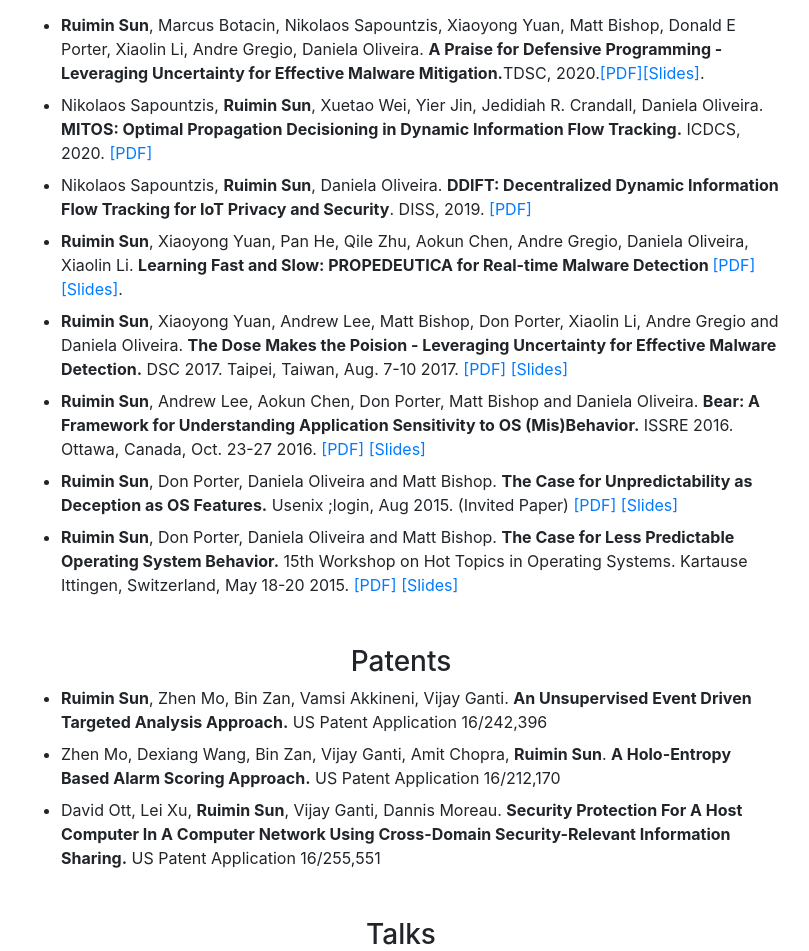
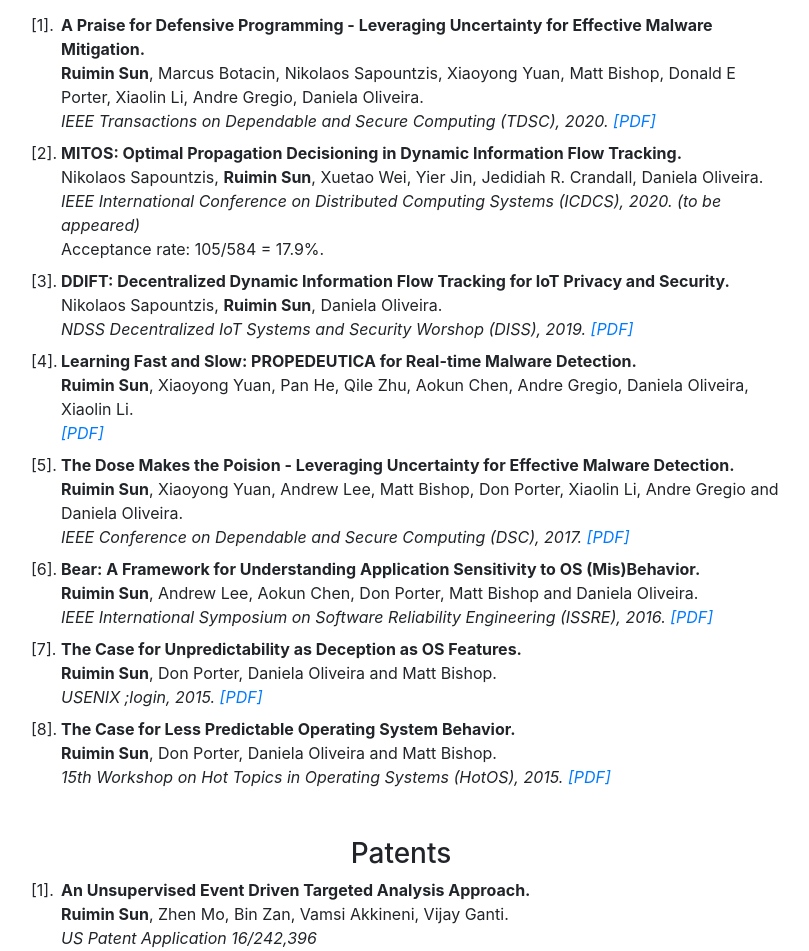
Before and after one commit to gracesrm/gracesrm.github.io, a React (Create React App) app: page /ruiminsun.com/research in a window 1280 px wide. Shown: the part 101-1052 px from the top of the page, without its empty margins (239-1048 px from the left). Built offline with nearby package versions, Linux system fonts and the light colour scheme.

Commit message:
Links (#4)
* links

* styling

* cv

```diff
--- /dev/null
+++ b/src/AppVanillaHtml.css
@@ -0,0 +1,25 @@
+/* Start numbered listed with square brackets */
+ol {
+    list-style-type: none;
+    list-style: decimal-leading-zero;
+    counter-reset:list;
+}
+
+ol > li {
+    list-style: none;
+    position: relative;
+}
+
+ol > li:before {
+    content: "["counter(list) "].";
+    counter-increment: list;
+    position: absolute;
+    left: -30px;
+}
+/* End numbered listed with square brackets */
+
+/* to highlight best paper award*/
+/* hl_w_red{
+    background-color:red;
+    font-style: italic;
+} */
--- a/src/Header.jsx
+++ b/src/Header.jsx
@@ -3,6 +3,7 @@
 import Nav from 'react-bootstrap/Nav';
 import './App.css';
 import { NavLink } from 'react-router-dom';
+import cv from './Assets/ruimin-neu-cv.pdf'
 
 
 const Navigation = () => {
@@ -21,7 +22,7 @@
                 <Nav.Link style={padding} as={NavLink} to="/"><b>Home</b></Nav.Link>
                 <Nav.Link style={padding} as={NavLink} to="/research"><b>Research</b></Nav.Link>
                 <Nav.Link style={padding} as={NavLink} to="/teaching"><b>Teaching</b></Nav.Link>
-                <Nav.Link href="https://gracesrm.github.io/paper/Ruimin-CV.pdf" style={padding}><b>Vita</b></Nav.Link>
+                <Nav.Link href={cv} style={padding}><b>Vita</b></Nav.Link>
             </Nav>
             </Navbar.Collapse>
         </Navbar>
--- a/src/Research/index.jsx
+++ b/src/Research/index.jsx
@@ -2,7 +2,7 @@
 import Row from 'react-bootstrap/Row';
 import Container from 'react-bootstrap/Container';
 import Paragraph from '../ParagraphContainer';
-import '../App.css';
+import '../AppVanillaHtml.css';
 
 
 const Research = () => {
@@ -41,52 +41,99 @@
 
 
 const publications = () => (
-    <ul>
-        <li className="text-left li_padding_bottom"><b>Ruimin Sun</b>, Marcus Botacin, Nikolaos Sapountzis, Xiaoyong Yuan, Matt Bishop, Donald E Porter,
-            Xiaolin Li, Andre Gregio, Daniela Oliveira. <b> A Praise for Defensive Programming - Leveraging Uncertainty
-            for Effective Malware Mitigation.</b>TDSC, 2020.
-            <a href="https://ieeexplore.ieee.org/abstract/document/9061034">[PDF]</a>
-            <a href="/#">[Slides]</a>.
+    <ol reversed>
+        <li className="text-left li_padding_bottom">
+            <dt> A Praise for Defensive Programming - Leveraging Uncertainty for Effective Malware Mitigation.</dt>
+            <li><b>Ruimin Sun</b>, Marcus Botacin, Nikolaos Sapountzis, Xiaoyong Yuan, Matt Bishop, Donald E Porter,
+            Xiaolin Li, Andre Gregio, Daniela Oliveira. </li>
+            <li><em>IEEE Transactions on Dependable and Secure Computing (TDSC), 2020.
+            <a href="https://ieeexplore.ieee.org/abstract/document/9061034"> [PDF]</a></em></li>
         </li>
-        <li className="text-left li_padding_bottom">Nikolaos Sapountzis, <b>Ruimin Sun</b>, Xuetao Wei, Yier Jin, Jedidiah R. Crandall, Daniela Oliveira. <b> MITOS: Optimal Propagation Decisioning in Dynamic Information Flow Tracking.</b> ICDCS, 2020. <a href="">[PDF]</a></li>
-        <li className="text-left li_padding_bottom">Nikolaos Sapountzis, <b>Ruimin Sun</b>, Daniela Oliveira. <b>DDIFT: Decentralized Dynamic Information Flow Tracking for IoT Privacy and Security</b>. DISS, 2019. <a href="https://www.ndss-symposium.org/wp-content/uploads/diss2019_07_Sapountzis_paper.pdf">[PDF]</a> </li>
-        <li className="text-left li_padding_bottom"><b>Ruimin Sun</b>, Xiaoyong Yuan, Pan He, Qile Zhu, Aokun Chen, Andre Gregio, Daniela Oliveira, Xiaolin Li. <b> Learning Fast and Slow: PROPEDEUTICA for Real-time Malware Detection </b> <a href="paper/making-deep-learning.pdf">[PDF]</a> <a href="">[Slides]</a>. </li>
-        <li className="text-left li_padding_bottom"><b>Ruimin Sun</b>, Xiaoyong Yuan, Andrew Lee, Matt Bishop, Don Porter, Xiaolin Li, Andre Gregio and Daniela Oliveira. <b> The Dose Makes the Poision - Leveraging Uncertainty for Effective Malware Detection.</b> DSC 2017. Taipei, Taiwan, Aug. 7-10 2017. <a href="paper/DSC-no-copyright.pdf">[PDF]</a> <a href="">[Slides]</a></li>
-        <li className="text-left li_padding_bottom"><b>Ruimin Sun</b>, Andrew Lee, Aokun Chen, Don Porter, Matt Bishop and Daniela Oliveira. <b>Bear: A Framework for Understanding Application Sensitivity to OS (Mis)Behavior.</b> ISSRE 2016. Ottawa, Canada, Oct. 23-27 2016. <a href="paper/issre-camera-ready.pdf">[PDF]</a> <a href="">[Slides]</a></li>
-        <li className="text-left li_padding_bottom"><b>Ruimin Sun</b>, Don Porter, Daniela Oliveira and Matt Bishop. <b> The Case for Unpredictability as Deception as OS Features.</b> Usenix ;login, Aug 2015. (Invited Paper) <a href="paper/login_aug15_03_sun.pdf">[PDF]</a> <a href="">[Slides]</a></li>
-        <li className="text-left li_padding_bottom"><b>Ruimin Sun</b>, Don Porter, Daniela Oliveira and Matt Bishop. <b> The Case for Less Predictable Operating System Behavior.</b> 15th Workshop on Hot Topics in Operating Systems. Kartause Ittingen, Switzerland, May 18-20 2015. <a href="paper/hotos-final.pdf">[PDF]</a> <a href="">[Slides]</a></li>
-    </ul>
+        <li className="text-left li_padding_bottom">
+            <dt> MITOS: Optimal Propagation Decisioning in Dynamic Information Flow Tracking.</dt>
+            <li>Nikolaos Sapountzis, <b>Ruimin Sun</b>, Xuetao Wei, Yier Jin, Jedidiah R. Crandall, Daniela Oliveira. </li>
+            <li><em>IEEE International Conference on Distributed Computing Systems (ICDCS), 2020. (to be appeared)</em></li>
+            Acceptance rate: 105/584 = 17.9%.
+        </li>
+        <li className="text-left li_padding_bottom">
+            <dt>DDIFT: Decentralized Dynamic Information Flow Tracking for IoT Privacy and Security.</dt>
+            <li>Nikolaos Sapountzis, <b>Ruimin Sun</b>, Daniela Oliveira. </li>
+            <li><em>NDSS Decentralized IoT Systems and Security Worshop (DISS), 2019.
+            <a href="https://www.ndss-symposium.org/wp-content/uploads/diss2019_07_Sapountzis_paper.pdf"> [PDF]</a></em></li>
+        </li>
+        <li className="text-left li_padding_bottom">
+            <dt> Learning Fast and Slow: PROPEDEUTICA for Real-time Malware Detection.</dt>
+            <li><b>Ruimin Sun</b>, Xiaoyong Yuan, Pan He, Qile Zhu, Aokun Chen, Andre Gregio, Daniela Oliveira, Xiaolin Li. </li>
+            <li><em><a href="https://arxiv.org/pdf/1712.01145.pdf"> [PDF]</a> </em></li>
+        </li>
+        <li className="text-left li_padding_bottom">
+            <dt> The Dose Makes the Poision - Leveraging Uncertainty for Effective Malware Detection.</dt>
+            <li><b>Ruimin Sun</b>, Xiaoyong Yuan, Andrew Lee, Matt Bishop, Don Porter, Xiaolin Li, Andre Gregio and Daniela Oliveira.</li>
+            <li><em>IEEE Conference on Dependable and Secure Computing (DSC), 2017.
+            <a href="https://ieeexplore.ieee.org/document/8073803"> [PDF]</a></em></li>
+        </li>
+        <li className="text-left li_padding_bottom">
+            <dt>Bear: A Framework for Understanding Application Sensitivity to OS (Mis)Behavior.</dt>
+            <li><b>Ruimin Sun</b>, Andrew Lee, Aokun Chen, Don Porter, Matt Bishop and Daniela Oliveira.</li>
+            <li><em>IEEE International Symposium on Software Reliability Engineering (ISSRE), 2016.
+            <a href="https://ieeexplore.ieee.org/document/7774537"> [PDF]</a></em></li>
+        </li>
+        <li className="text-left li_padding_bottom">
+            <dt> The Case for Unpredictability as Deception as OS Features.</dt>
+            <li><b>Ruimin Sun</b>, Don Porter, Daniela Oliveira and Matt Bishop. </li>
+            <li><em>USENIX ;login, 2015.
+            <a href="https://www.usenix.org/system/files/login/articles/login_aug15_03_sun.pdf"> [PDF]</a></em></li>
+        </li>
+        <li className="text-left li_padding_bottom">
+            <dt> The Case for Less Predictable Operating System Behavior.</dt>
+            <li><b>Ruimin Sun</b>, Don Porter, Daniela Oliveira and Matt Bishop. </li>
+            <li><em>15th Workshop on Hot Topics in Operating Systems (HotOS), 2015.
+            <a href="https://www.usenix.org/system/files/conference/hotos15/hotos15-paper-sun.pdf"> [PDF]</a></em></li>
+        </li>
+    </ol>
 )
 
 
 const patents = () => (
-    <ul>
-        <li className="text-left li_padding_bottom"><b>Ruimin Sun</b>, Zhen Mo, Bin Zan, Vamsi Akkineni, Vijay Ganti. <b>An Unsupervised Event Driven Targeted Analysis Approach.</b> US Patent Application 16/242,396</li>
-        <li className="text-left li_padding_bottom">Zhen Mo, Dexiang Wang, Bin Zan, Vijay Ganti, Amit Chopra, <b>Ruimin Sun</b>.  <b>A Holo-Entropy Based Alarm Scoring Approach.</b> US Patent Application 16/212,170</li>
-        <li className="text-left li_padding_bottom">David Ott, Lei Xu, <b>Ruimin Sun</b>, Vijay Ganti, Dannis Moreau. <b>Security Protection For A Host Computer In A Computer Network Using Cross-Domain Security-Relevant Information Sharing.</b> US Patent Application 16/255,551</li>
-    </ul>
+    <ol >
+        <li className="text-left li_padding_bottom">
+            <dt>An Unsupervised Event Driven Targeted Analysis Approach.</dt>
+            <li><b>Ruimin Sun</b>, Zhen Mo, Bin Zan, Vamsi Akkineni, Vijay Ganti. </li>
+            <li><em>US Patent Application 16/242,396 </em></li>
+        </li>
+        <li className="text-left li_padding_bottom">
+            <dt>A Holo-Entropy Based Alarm Scoring Approach.</dt>
+            <li>Zhen Mo, Dexiang Wang, Bin Zan, Vijay Ganti, Amit Chopra, <b>Ruimin Sun</b>. </li>
+            <li><em>US Patent Application 16/212,170</em></li>
+        </li>
+        <li className="text-left li_padding_bottom">
+            <dt>Security Protection For A Host Computer In A Computer Network Using Cross-Domain Security-Relevant Information Sharing.</dt>
+            <li>David Ott, Lei Xu, <b>Ruimin Sun</b>, Vijay Ganti, Dannis Moreau. </li>
+            <li><em>US Patent Application 16/255,551</em></li>
+        </li>
+    </ol>
 )
 
 
 const talks = () => (
-    <ul>
+    <ol>
         <li className="text-left">Sherlock: An AI-based Event-driven System Behavior Diagnosing Approach, VMware, 2018</li>
         <li className="text-left">Leveraging Unpredictabilities for Real-time Malware Mitigation, Miami University, Ohio, 2018</li>
         <li className="text-left">How Diverse OS can Improve Software Reliability towards OS (Mis)Behavior, Beihang University, China, 2017</li>
         <li className="text-left">The Dose Makes the Poison - Leveraging Uncertainty for Effective Malware Detection, DSC 2017</li>
         <li className="text-left">Bear: A Framework for Understanding Application Sensitivity to OS (Mis)Behavior, ISSRE 2016</li>
         <li className="text-left">The Case for Less Predictable Operating System Behavior, HotOS 2015</li>
-    </ul>
+    </ol>
 )
 
 const poster = () => (
-    <ul>
+    <ol>
         <li className="text-left">Learning Fast and Slow: Propedeutica for Real-time Malware Detection, FICS Conf. 2018</li>
         <li className="text-left">Adversarial Voice Commands (AdVoice) in the Physical World, FICS Conf. 2018</li>
         <li className="text-left">Bear: A Framework for Understanding Application Sensitivity to OS (Mis)Behavior, FICS Conf. 2017 </li>
         <li className="text-left">DeepMalware: Deep Models and Mechanisms for Malware Detection, NSF-CBL 2017, FICS Conf. 2017</li>
         <li className="text-left">The Case for Less Predictable Operating System Behavior, FICS Conf. 2016</li>
-    </ul>
+    </ol>
 )
 
 export default Research;
```
Also changed, not shown: src/Teaching/index.jsx (+11 -8 lines), 1 other file (tests, documents, lock files or other folders).
